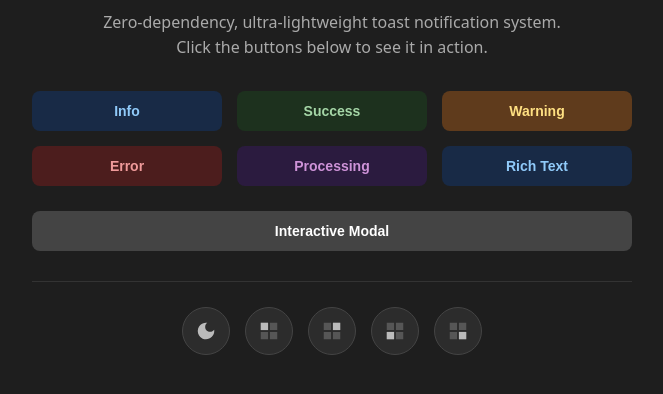
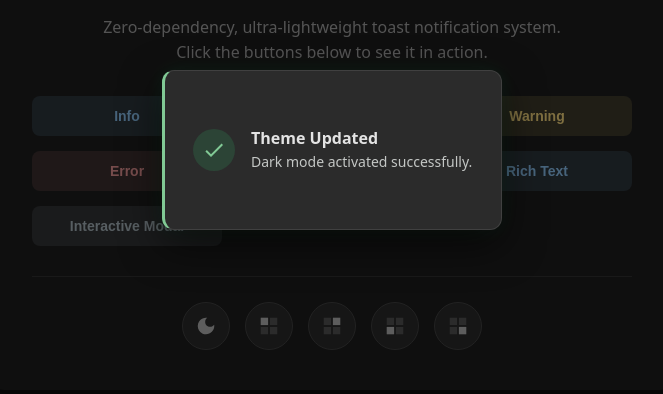
Before and after one commit to KhvichaDev/notifications-kd, a website: page index.html in a window 1280 px wide. Both pictures are taken after a click on the button 514 px from the left and 580 px from the top of the page. Shown: the part 250-644 px from the top of the page, without its empty margins (308-971 px from the left). Drawn offline with Linux system fonts and the light colour scheme.

Commit message:
Add files via upload

```diff
--- a/index.html
+++ b/index.html
@@ -59,14 +59,14 @@
         .btn-warning { background: #fff8e1; color: #f57f17; }
         .btn-error { background: #ffebee; color: #b71c1c; }
         .btn-processing { background: #f3e5f5; color: #4a148c; }
-        .btn-modal { background: #2c2c2c; color: #fff; grid-column: 1 / -1; margin-top: 10px; }
+        .btn-modal { background: #eceff1; color: #263238; }
 
-        body.dark-mode .btn-info { background: rgba(13, 71, 161, 0.3); color: #90caf9; }
-        body.dark-mode .btn-success { background: rgba(27, 94, 32, 0.3); color: #a5d6a7; }
-        body.dark-mode .btn-warning { background: rgba(245, 127, 23, 0.3); color: #ffe082; }
-        body.dark-mode .btn-error { background: rgba(183, 28, 28, 0.3); color: #ef9a9a; }
-        body.dark-mode .btn-processing { background: rgba(74, 20, 140, 0.3); color: #ce93d8; }
-        body.dark-mode .btn-modal { background: #444; color: #fff; }
+        body.dark-mode .btn-info { background: rgba(144, 202, 249, 0.15); color: #90caf9; }
+        body.dark-mode .btn-success { background: rgba(165, 214, 167, 0.15); color: #a5d6a7; }
+        body.dark-mode .btn-warning { background: rgba(255, 224, 130, 0.15); color: #ffe082; }
+        body.dark-mode .btn-error { background: rgba(239, 154, 154, 0.15); color: #ef9a9a; }
+        body.dark-mode .btn-processing { background: rgba(206, 147, 216, 0.15); color: #ce93d8; }
+        body.dark-mode .btn-modal { background: rgba(176, 190, 197, 0.15); color: #b0bec5; }
 
         .controls-panel {
             margin-top: 30px;
@@ -157,9 +157,18 @@
         function toggleTheme() {
             const body = document.body;
             body.classList.toggle('dark-mode');
-            if (currentNotificationConfig) {
-                KDNotification.show(currentNotificationConfig);
-            }
+            const isDark = body.classList.contains('dark-mode');
+
+            KDNotification.close();
+
+            setTimeout(() => {
+                triggerNotification({
+                    type: 'success',
+                    title: 'Theme Updated',
+                    message: isDark ? 'Dark mode activated successfully.' : 'Light mode activated successfully.',
+                    position: currentNotificationConfig ? currentNotificationConfig.position : 'center'
+                });
+            }, 350);
         }
 
         function showInfo() {
```
